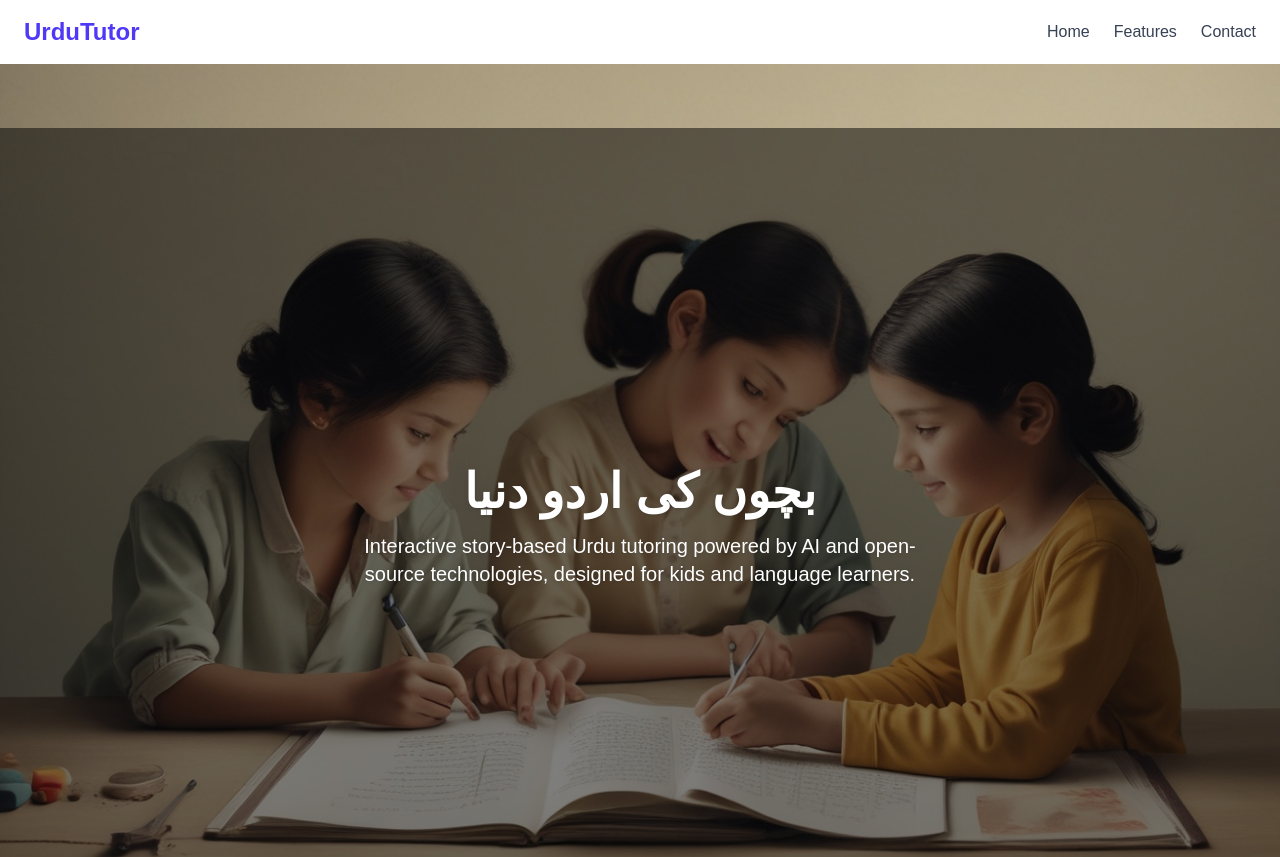
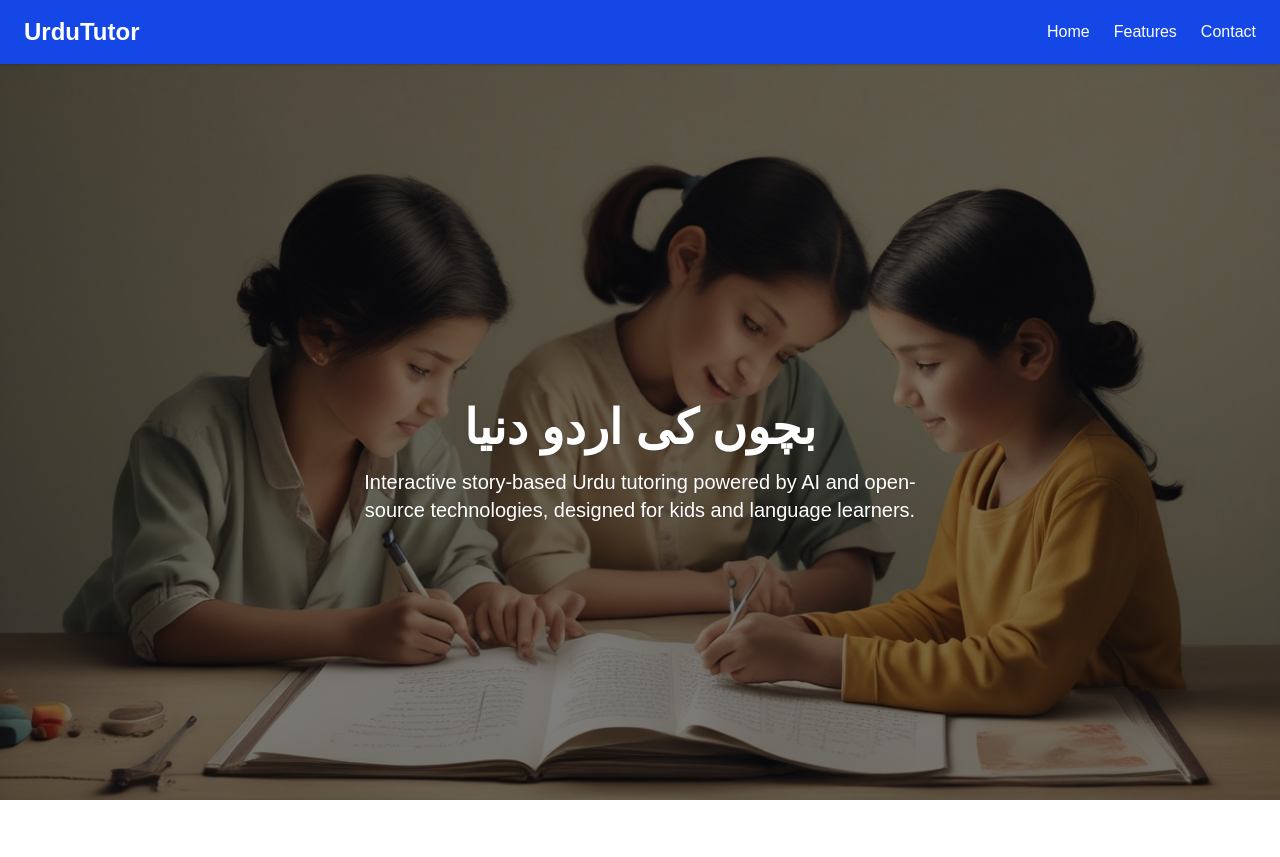
Before and after one commit to Laibah-Shahid/urdu-tutor, a Next.js app: page / in a window 1280 px wide. Shown: the top 857 px of the page. Built offline with nearby package versions, Linux system fonts and the light colour scheme.

Commit message:
fixed position

```diff
--- a/components/Navbar.tsx
+++ b/components/Navbar.tsx
@@ -2,12 +2,12 @@ import React from 'react';
 
 const Navbar = () => {
   return (
-    <nav className="flex justify-between items-center px-6 py-4 bg-white shadow">
-      <div className="text-2xl font-bold text-indigo-600">UrduTutor</div>
-      <ul className="flex space-x-6 text-gray-700 font-medium">
-        <li><a href="#hero" className="hover:text-indigo-600">Home</a></li>
-        <li><a href="#features" className="hover:text-indigo-600">Features</a></li>
-        <li><a href="#contact" className="hover:text-indigo-600">Contact</a></li>
+    <nav className="fixed top-0 left-0 w-full z-50 flex justify-between items-center px-6 py-4 bg-blue-700 shadow">
+      <div className="text-2xl font-bold text-white">UrduTutor</div>
+      <ul className="flex space-x-6 text-white font-medium">
+        <li><a href="#hero" className="hover:text-blue-300">Home</a></li>
+        <li><a href="#features" className="hover:text-blue-300">Features</a></li>
+        <li><a href="#contact" className="hover:text-blue-300">Contact</a></li>
       </ul>
     </nav>
   );
```
